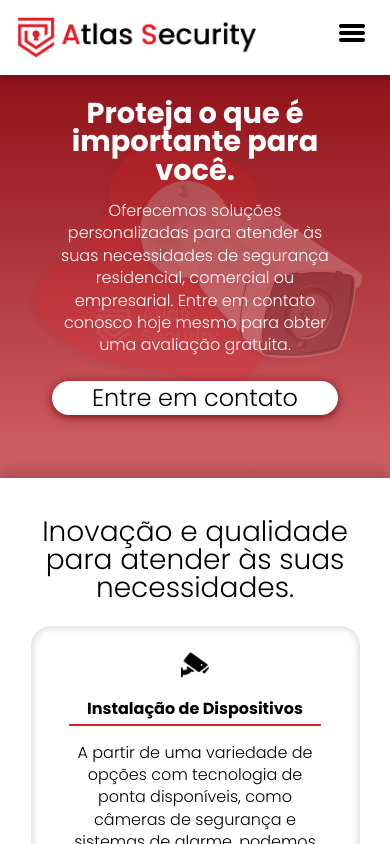
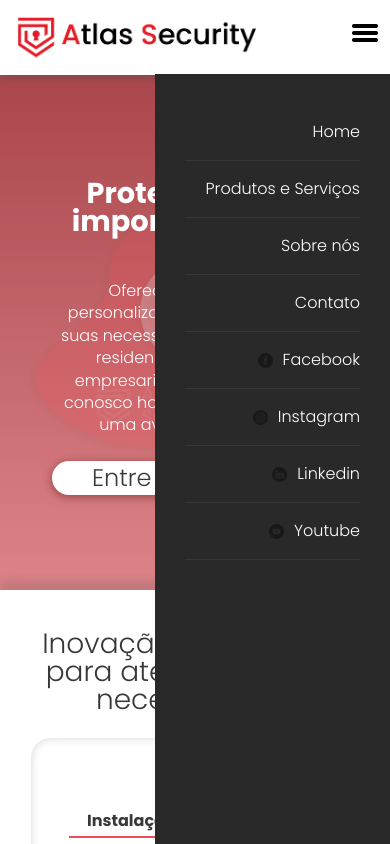
Before and after one commit to Mateus-Ca13/Projeto-Web---Atlas-Security, a plain HTML site: page index.html in a window 390 px wide. Both pictures are taken after a click on the button 352 px from the left and 34 px from the top of the page. Shown: the top 844 px of the page. Drawn offline with Linux system fonts and the light colour scheme.

Commit message:
Update de site
- Adição de funcionalidade ao menu hamburguer
- Melhores adaptações visuais
- Adição de icone de página

```diff
--- /dev/null
+++ b/button.js
@@ -0,0 +1,17 @@
+
+    const body = document.querySelector('body');
+    const button = document.querySelector('.menu_button');
+    const menu = document.querySelector('#menu');
+    const overlay = document.querySelector('.overlay');
+
+    button.addEventListener('click', () => {
+      menu.classList.toggle('menu_off');
+      overlay.classList.toggle('overlay-on');
+      body.classList.toggle('menu_open');
+    });
+
+    overlay.addEventListener('click', () => {
+      menu.classList.toggle('menu_off');
+      overlay.classList.toggle('overlay-on');
+      body.classList.toggle('menu_open');
+    });
--- a/index.html
+++ b/index.html
@@ -5,7 +5,7 @@
     <meta http-equiv="X-UA-Compatible" content="IE=edge">
     <meta name="viewport" content="width=device-width, initial-scale=1.0">
     <title>Atlas Security | Home </title>
-    <link rel="icon" href="atlasicon.png" type="image/png">
+    <link rel="icon" href="icons&logo/atlasicon.png" type="image/png">
     <link rel="stylesheet" href="reset.css">
     <link rel="stylesheet" href="style.css">
     <link href="https://fonts.googleapis.com/css2?family=Poppins:wght@300&display=swap" rel="stylesheet">
@@ -19,7 +19,20 @@
 
         <nav>
             <div class="nav_menu">
+                <div class="overlay"></div>
                 <button class="menu_button"><img class="menu_icon" src="icons&logo/menuicon.png"></button>
+                <div id="menu" class="menu_off menu_on">
+                    <ul class="menu_list">
+                        <li class="menu_item"><a class="menu_link" href="#">Home</a></li>
+                        <li class="menu_item"><a class="menu_link" href="#">Produtos e Serviços</a></li>
+                        <li class="menu_item"><a class="menu_link" href="#">Sobre nós</a></li>
+                        <li class="menu_item"><a class="menu_link" href="#">Contato</a></li>
+                        <li class="menu_item"><img class="menu_social" src="socialMedia/facebook.png"><a class="menu_link" href="#">Facebook</a></li>
+                        <li class="menu_item"><img class="menu_social" src="socialMedia/instagram.png"><a class="menu_link" href="#">Instagram</a></li>
+                        <li class="menu_item"><img class="menu_social" src="socialMedia/linkedin.png"><a class="menu_link" href="#">Linkedin</a></li>
+                        <li class="menu_item"><img class="menu_social" src="socialMedia/youtube.png"><a class="menu_link" href="#">Youtube</a></li>
+                    </ul>
+                </div>
             </div>
             <div class="nav_social">
                 <a href="#"><img src="socialMedia/facebook.png" alt="Link para o facebook da Atlas Security" class="nav_icon"></a>
@@ -189,5 +202,6 @@
             </ul>
         <p class="copyright">&copy; 2023 Atlas Security - Todos os direitos reservados.</p>
     </footer>
+    <script src="button.js"></script>
 </body>
 </html>
--- a/style.css
+++ b/style.css
@@ -2,6 +2,7 @@
 body {
     font-family: Poppins;
     font-weight: 300;
+    position: relative;
 }
 
 /* ÁREA DE CABEÇALHO -------------------------------------------------------------------------------------------------*/
@@ -10,7 +11,7 @@ header {
     display: grid;
     grid-template-columns: 1fr 1fr;
     padding: 1em 2em 1em 1em;
-    box-shadow: 0 5px 5px 0 #750f14;
+    box-shadow: 0 5px 5px 0 #1b1b1b49;
     z-index: 10;
     position:sticky;
 }
@@ -537,7 +538,31 @@ footer {
 
 @media (max-width:845px) {
 
+
+
+    .menu_open {
+        position: fixed;
+        top: 0;
+        left: 0;
+        width: 100%;
+        height: 100%;
+        overflow: hidden;
+      }
+
+      .overlay-on {
+        position: fixed;
+        top: 0;
+        left: 0;
+        width: 100%;
+        height: 100%;
+        background-color: rgba(255, 255, 255, 0.219);
+        z-index: -1;
+        transition: 1s all;
+      }
+
     header {
+        background-color: #ffffff;
+        width: 95%;
         justify-content: center;
         padding: 1em 1em;
      }
@@ -557,6 +582,56 @@ footer {
         background: none;
     }
 
+    .menu_icon {
+        width: 32px;
+    }
+
+
+    .menu_on {
+        position: fixed;
+        right: 0;
+        top: 74px;
+        background-color: #292929;
+        padding: 0px 20px;
+        width: 50%;
+        height: 100vh;
+        transition: 0.5s all;
+    }
+
+    .menu_off {
+        right: -100vh;
+        transition: 0.5s all;
+    }
+
+    .menu_social {
+        width: 15px;
+        margin: 0 10px;
+        opacity: 0.4;
+    }
+
+    .menu_list {
+        text-align: end;
+        color: #ffffff;
+        padding:  30px 10px 10px 10px;
+    }
+
+    .menu_item {
+        padding: 5px 0;
+        padding: 20px 0;
+        border-bottom: 1px solid #383838;
+        display: flex;
+        justify-content: end;
+        align-items: center;
+    }
+
+    .menu_link {
+        color: #ffffff;
+        text-decoration: none;
+    }
+
+    .front_banner {
+        padding: 7em 0 5em 0;
+    }
 }
 
 /* DISPOSITIVOS MOVEIS CELULARES--------------------- */
```
Also changed, not shown: menuicon.png (added).
